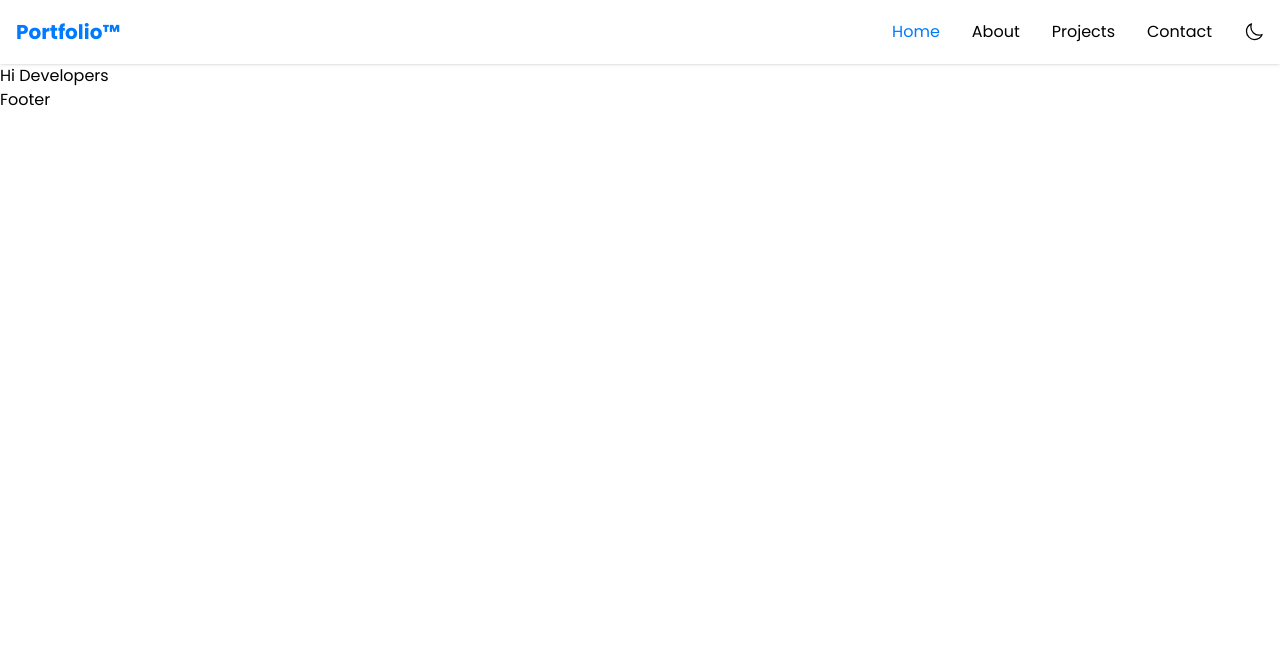
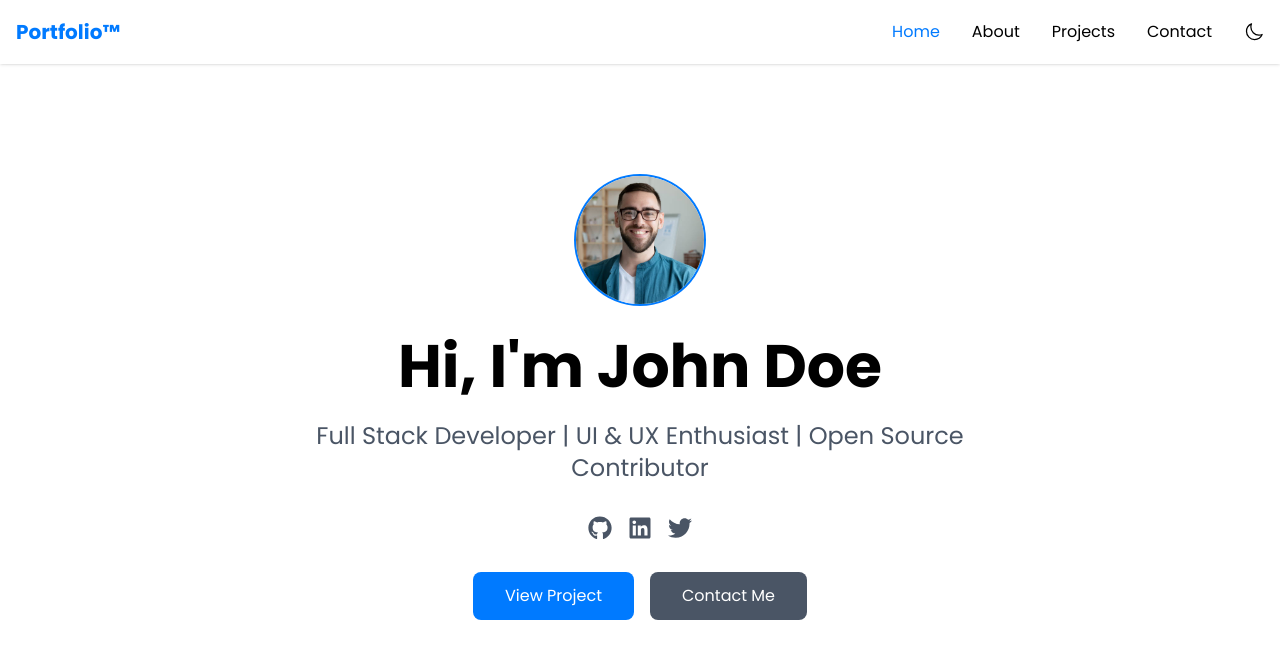
Before and after one commit to cedik456/nextjs-portfolio, a Next.js app: page / in a window 1280 px wide. Shown: the top 658 px of the page. Built offline with nearby package versions, Linux system fonts and the light colour scheme.

Commit message:
Add hero section

```diff
--- a/app/layout.tsx
+++ b/app/layout.tsx
@@ -29,7 +29,7 @@
         <ThemeProvider>
           <Navbar />
           {children}
-          <Footer />
+          {/* <Footer /> */}
         </ThemeProvider>
       </body>
     </html>
--- a/app/page.tsx
+++ b/app/page.tsx
@@ -1,7 +1,9 @@
+import Hero from "@/components/Hero";
+
 export default function Home() {
   return (
-    <main>
-      <div>Hi Developers</div>
-    </main>
+    <>
+      <Hero />
+    </>
   );
 }
--- /dev/null
+++ b/components/Hero.tsx
@@ -0,0 +1,66 @@
+import Image from "next/image";
+import Link from "next/link";
+import React from "react";
+import { FaGithub, FaLinkedin, FaTwitter } from "react-icons/fa";
+
+const Hero = () => {
+  return (
+    <section className="py-28 container max-w-7xl mx-auto px-4">
+      <div className="max-w-3xl mx-auto text-center">
+        <div className="flex flex-col mb-4 items-center">
+          <Image
+            src="/profile.avif"
+            width={100}
+            height={100}
+            alt="Profile Img"
+            className="rounded-full mb-4 w-32 h-32 object-cover ring-2 ring-primary"
+          />
+        </div>
+        <h1 className="text-4xl md:text-6xl mb-6 font-bold">
+          Hi, I'm <span>John Doe</span>
+        </h1>
+        <p className="text-xl md:text-2xl text-gray-600 dark:text-gray-300 mb-8">
+          Full Stack Developer | UI & UX Enthusiast | Open Source Contributor
+        </p>
+
+        <div className="flex justify-center space-x-4 mb-8">
+          <Link
+            href="/"
+            className="text-2xl text-gray-600 hover:text-primary dark:text-gray-300 transition-colors duration-300"
+          >
+            <FaGithub />
+          </Link>
+          <Link
+            href="/"
+            className="text-2xl text-gray-600 hover:text-primary dark:text-gray-300 transition-colors duration-300"
+          >
+            <FaLinkedin />
+          </Link>
+          <Link
+            href="/"
+            className="text-2xl text-gray-600 hover:text-primary dark:text-gray-300 transition-colors duration-300"
+          >
+            <FaTwitter />
+          </Link>
+        </div>
+
+        <div className="flex flex-col md:flex-row justify-center gap-4">
+          <Link
+            href={"/"}
+            className="bg-primary inline-block w-full md:w-auto text-white px-8 py-3 rounded-lg hover:bg-primary/90 transition-colors"
+          >
+            View Project
+          </Link>
+          <Link
+            href={"/"}
+            className="bg-gray-600 inline-block w-full md:w-auto text-white px-8 py-3 rounded-lg hover:bg-gray-500/90 transition-colors"
+          >
+            Contact Me
+          </Link>
+        </div>
+      </div>
+    </section>
+  );
+};
+
+export default Hero;
--- a/components/Navbar.tsx
+++ b/components/Navbar.tsx
@@ -89,7 +89,7 @@
                   </Link>
                 </div>
               ))}
-              <div>
+              <div className="flex items-center justify-center border-t mt-4 pt-4 border-muted -mx-4 border-t-gray-200">
                 <button
                   onClick={toggleTheme}
                   className="py-2 flex items-center"
```
